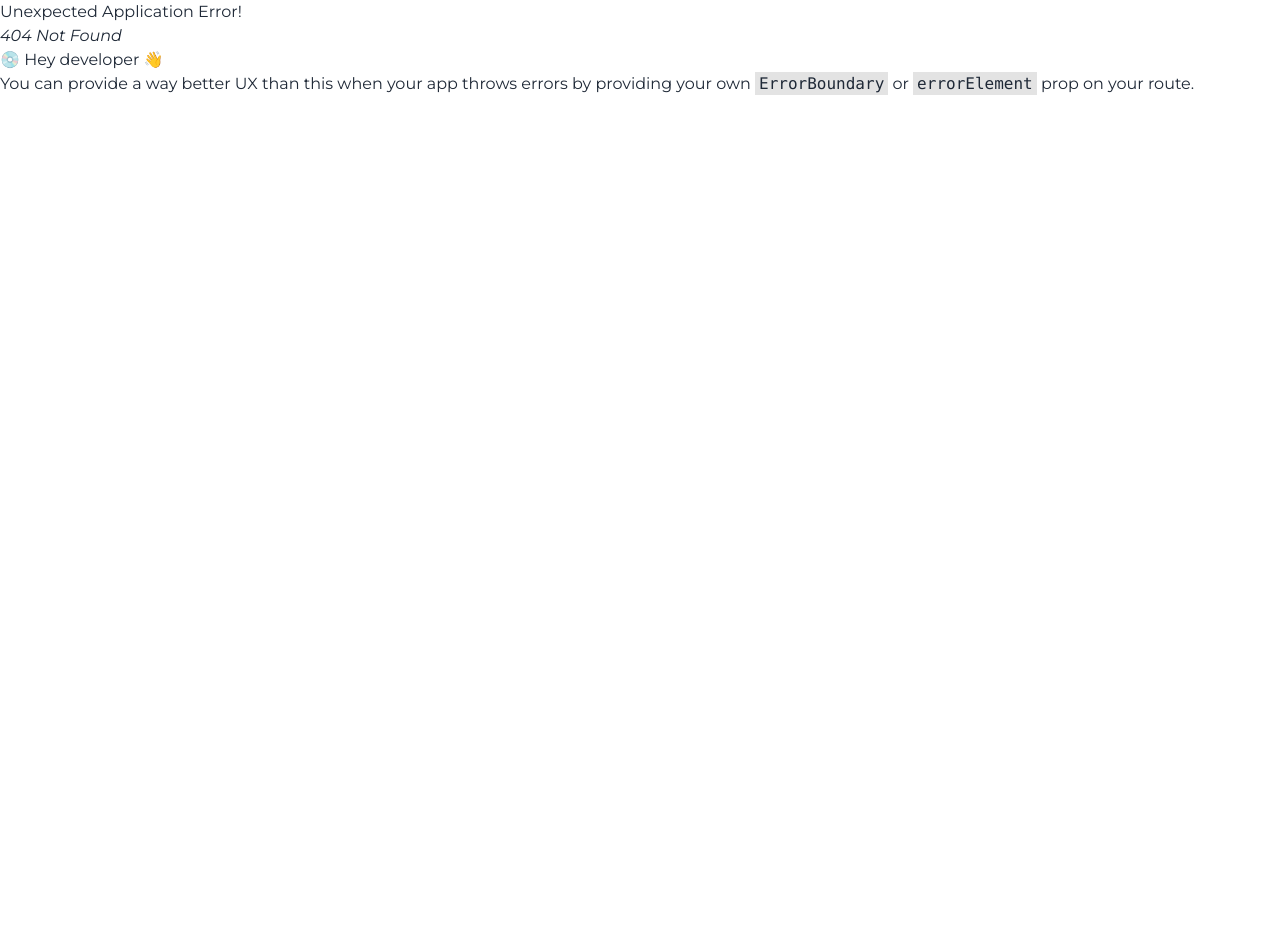
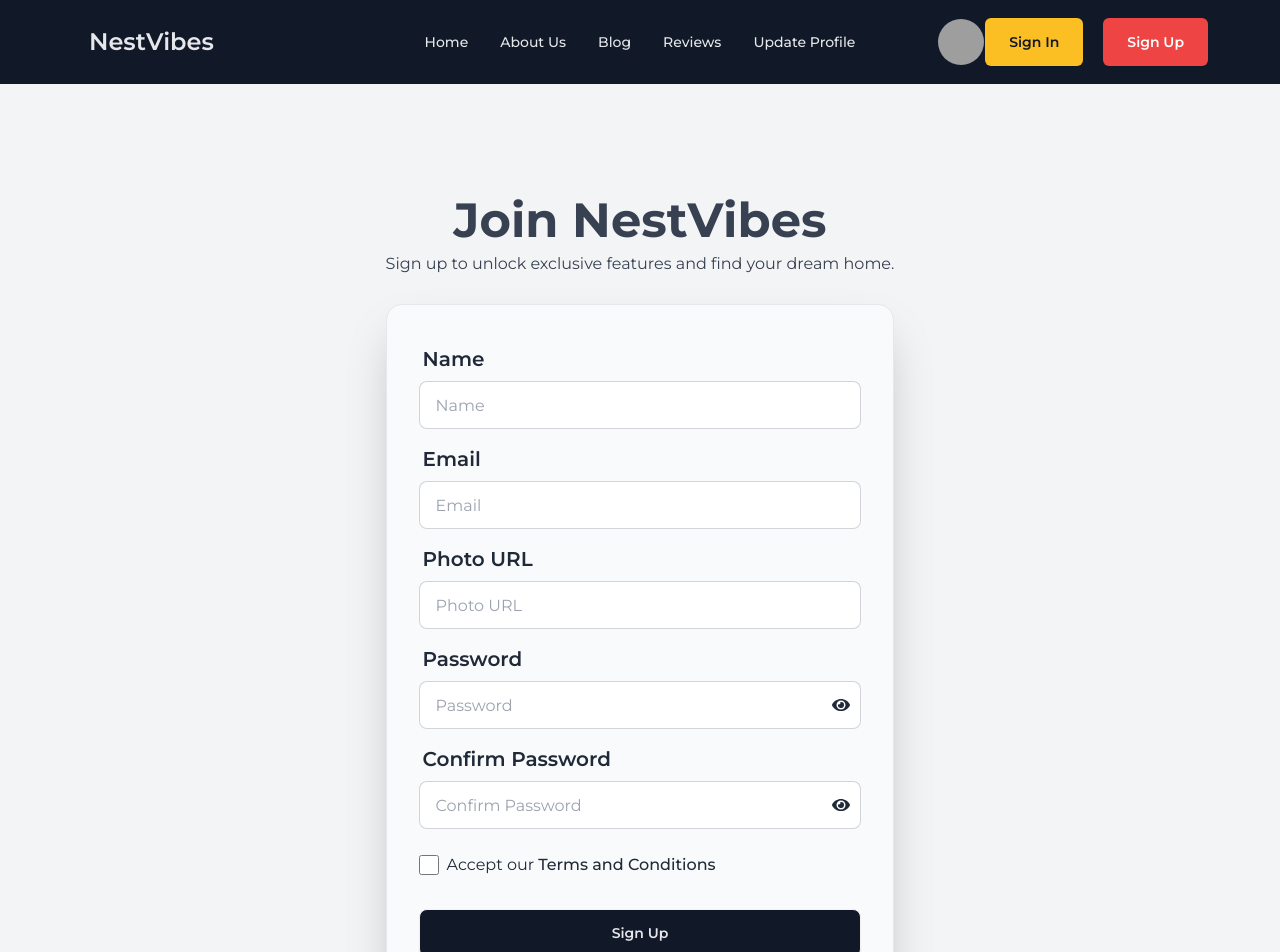
Before and after one commit to kawsar12759/react-nest-vibes, a React (Vite) app: page /signup in a window 1280 px wide. Before the commit this address had no page. Shown: the top 952 px of the page. Before the commit the page ends 800 px from the top, so only its background shows below. Built offline with nearby package versions, Linux system fonts and the light colour scheme; grey boxes are pictures that could not be loaded.

Commit message:
Worked on signup page

```diff
--- a/src/pages/Home/Banner.jsx
+++ b/src/pages/Home/Banner.jsx
@@ -4,6 +4,8 @@ import carouselImg3 from '../../assets/carouselImg3.jpg';
 import carouselImg4 from '../../assets/carouselImg4.png';
 
 const Banner = () => {
+
+
     return (
         <div>
             <div className="carousel w-full">
@@ -16,9 +18,9 @@ const Banner = () => {
                         <p className="text-lg text-gray-200 mt-2 text-center mb-4">
                             Discover a world of exceptional living spaces tailored to your needs. Whether you're searching for a cozy apartment, a spacious family home, or a charming vacation rental, NestVibes is here to help you find the ideal place. Explore our diverse property listings, connect with us, and start your journey to finding a home that truly feels like yours.
                         </p>
-                        <div className='flex justify-center'>
-                            <a href="/brochure" className="bg-teal-500 text-white py-2 px-4 rounded hover:bg-teal-600">View Listing</a>
-                            <a href="/contact" className=" ml-4 bg-yellow-500 text-black py-2 px-4 rounded hover:bg-yellow-600">Contact Us</a>
+                        <div className='flex justify-center font-medium'>
+                            <a href="/brochure" className="bg-[#0D9488] text-white py-3 px-5 rounded hover:bg-[#0F766E]">View Listing</a>
+                            <a href="/contact" className=" ml-4 bg-[#38BDF8] text-white py-3 px-5 rounded hover:bg-[#0284C7]">Contact Us</a>
                         </div>
                     </div>
                     <div className="absolute left-5 right-5 top-1/2 flex -translate-y-1/2 transform justify-between">
@@ -35,9 +37,9 @@ const Banner = () => {
                         <p className="text-lg text-gray-200 mt-2 text-center mb-4">
                             Discover a world of exceptional living spaces tailored to your needs. Whether you're searching for a cozy apartment, a spacious family home, or a charming vacation rental, NestVibes is here to help you find the ideal place. Explore our diverse property listings, connect with us, and start your journey to finding a home that truly feels like yours.
                         </p>
-                        <div className='flex justify-center'>
-                            <a href="/brochure" className="bg-teal-500 text-white py-2 px-4 rounded hover:bg-teal-600">View Listing</a>
-                            <a href="/contact" className=" ml-4 bg-yellow-500 text-black py-2 px-4 rounded hover:bg-yellow-600">Contact Us</a>
+                        <div className='flex justify-center font-medium'>
+                            <a href="/brochure" className="bg-[#0D9488] text-white py-3 px-5 rounded hover:bg-[#0F766E]">View Listing</a>
+                            <a href="/contact" className=" ml-4 bg-[#38BDF8] text-white py-3 px-5 rounded hover:bg-[#0284C7]">Contact Us</a>
                         </div>
                     </div>
                     <div className="absolute left-5 right-5 top-1/2 flex -translate-y-1/2 transform justify-between">
@@ -54,9 +56,9 @@ const Banner = () => {
                         <p className="text-lg text-gray-200 mt-2 text-center mb-4">
                             Discover a world of exceptional living spaces tailored to your needs. Whether you're searching for a cozy apartment, a spacious family home, or a charming vacation rental, NestVibes is here to help you find the ideal place. Explore our diverse property listings, connect with us, and start your journey to finding a home that truly feels like yours.
                         </p>
-                        <div className='flex justify-center'>
-                            <a href="/brochure" className="bg-teal-500 text-white py-2 px-4 rounded hover:bg-teal-600">View Listing</a>
-                            <a href="/contact" className=" ml-4 bg-yellow-500 text-black py-2 px-4 rounded hover:bg-yellow-600">Contact Us</a>
+                        <div className='flex justify-center font-medium'>
+                            <a href="/brochure" className="bg-[#0D9488] text-white py-3 px-5 rounded hover:bg-[#0F766E]">View Listing</a>
+                            <a href="/contact" className=" ml-4 bg-[#38BDF8] text-white py-3 px-5 rounded hover:bg-[#0284C7]">Contact Us</a>
                         </div>
 
                     </div>
@@ -74,9 +76,9 @@ const Banner = () => {
                         <p className="text-lg text-gray-200 mt-2 text-center mb-4">
                             Discover a world of exceptional living spaces tailored to your needs. Whether you're searching for a cozy apartment, a spacious family home, or a charming vacation rental, NestVibes is here to help you find the ideal place. Explore our diverse property listings, connect with us, and start your journey to finding a home that truly feels like yours.
                         </p>
-                        <div className='flex justify-center'>
-                            <a href="/brochure" className="bg-teal-500 text-white py-2 px-4 rounded hover:bg-teal-600">View Listing</a>
-                            <a href="/contact" className=" ml-4 bg-yellow-500 text-black py-2 px-4 rounded hover:bg-yellow-600">Contact Us</a>
+                        <div className='flex justify-center font-medium'>
+                            <a href="/brochure" className="bg-[#0D9488] text-white py-3 px-5 rounded hover:bg-[#0F766E]">View Listing</a>
+                            <a href="/contact" className=" ml-4 bg-[#38BDF8] text-white py-3 px-5 rounded hover:bg-[#0284C7]">Contact Us</a>
                         </div>
                     </div>
                     <div className="absolute left-5 right-5 top-1/2 flex -translate-y-1/2 transform justify-between">
--- /dev/null
+++ b/src/pages/SignIn/SignIn.jsx
@@ -0,0 +1,11 @@
+
+
+const SignIn = () => {
+    return (
+        <div>
+
+        </div>
+    );
+};
+
+export default SignIn;
--- /dev/null
+++ b/src/pages/SignUp/SignUp.jsx
@@ -0,0 +1,98 @@
+import { useState } from "react";
+import { FaEye } from "react-icons/fa";
+import { FaEyeSlash } from "react-icons/fa";
+import { Link } from "react-router-dom";
+
+const SignUp = () => {
+    const [showPassword, setShowPassword] = useState(false);
+    const [showConfirmPassword, setShowConfirmPassword] = useState(false);
+    const handleSignUp = e => {
+        e.preventDefault();
+        const name = e.target.name.value;
+        const email = e.target.email.value;
+        const photo = e.target.photourl.value;
+        const password = e.target.password.value;
+        const confirmPassword = e.target.confirmpassword.value;
+        const termChecked = e.target.terms.checked;
+
+        console.log(name, email, photo, password, confirmPassword, termChecked);
+
+    }
+
+    return (
+        <div>
+            <div>
+                <div className="hero bg-[#F3F4F6] p-28">
+                    <div className="">
+                        <div className="text-center text-[#374151]">
+                            <h1 className="text-5xl font-bold mb-2">Join NestVibes</h1>
+                            <p className="mb-7">Sign up to unlock exclusive features and find your dream home.</p>
+                        </div>
+                        <div className="card bg-[#F9FAFB] border border-[#E5E7EB] w-full shadow-2xl">
+                            <form className="card-body" onSubmit={handleSignUp}>
+                                <div className="form-control">
+                                    <label className="label">
+                                        <span className="label-text text-xl font-semibold">Name</span>
+
+                                    </label>
+                                    <input type="text" placeholder="Name" name="name" className="input input-bordered" required />
+                                </div>
+                                <div className="form-control">
+                                    <label className="label">
+                                        <span className="label-text text-xl font-semibold">Email</span>
+                                    </label>
+                                    <input type="email" placeholder="Email" name="email" className="input input-bordered" required />
+                                </div>
+                                <div className="form-control">
+                                    <label className="label">
+                                        <span className="label-text text-xl font-semibold">Photo URL</span>
+                                    </label>
+                                    <input type="text" placeholder="Photo URL" name="photourl" className="input input-bordered" required />
+                                </div>
+                                <div className="form-control">
+                                    <label className="label">
+                                        <span className="label-text text-xl font-semibold">Password</span>
+                                    </label>
+                                    <div className="relative">
+                                        <input type={showPassword ? "text" : "password"} placeholder="Password" name="password" className="input input-bordered w-full" required />
+                                        <span onClick={() => setShowPassword(!showPassword)} className='absolute top-4 right-1 mb-0 cursor-pointer'>
+                                            {
+                                                showPassword ? <FaEyeSlash className="w-8" /> : <FaEye className="w-8" />
+                                            }
+                                        </span>
+                                    </div>
+                                </div>
+                                <div className="form-control">
+                                    <label className="label">
+                                        <span className="label-text text-xl font-semibold">Confirm Password</span>
+                                    </label>
+                                    <div className="relative">
+                                        <input type={showConfirmPassword ? "text" : "password"} placeholder="Confirm Password" name="confirmpassword" className="input input-bordered w-full" required />
+                                        <span onClick={() => setShowConfirmPassword(!showConfirmPassword)} className='absolute top-4 right-1 mb-0 cursor-pointer'>
+                                            {
+                                                showConfirmPassword ? <FaEyeSlash className="w-8" /> : <FaEye className="w-8" />
+                                            }
+                                        </span>
+                                    </div>
+                                </div>
+                                <div className="mt-4 flex items-center">
+                                    <input className="h-5 w-5" type="checkbox" name="terms" id="terms" />
+                                    <label className="ml-2" htmlFor="terms">Accept our <a href="" className="font-medium">Terms and Conditions</a></label>
+                                </div>
+                                <div className="form-control mt-6">
+                                    <button className="btn bg-[#111827] text-[#E5E7EB] hover:bg-[#374151] hover:text-[#F9FAFB] ">Sign Up</button>
+                                </div>
+                                <div className=" mt-3">
+                                    <p className="text-center">Already have an account? <Link className="font-semibold" to='/signin'>Sign In</Link></p>
+                                </div>
+                            </form>
+
+                        </div>
+                    </div>
+                </div>
+            </div>
+        </div>
+    );
+};
+
+export default SignUp;
--- a/src/shared/Navbar/Navbar.jsx
+++ b/src/shared/Navbar/Navbar.jsx
@@ -4,15 +4,15 @@ import { Link, NavLink } from "react-router-dom";
 const Navbar = () => {
 
     const navLinks = <>
-        <li><NavLink className={({ isActive }) => isActive ? "!text-[#0D9488] !bg-[#F5F5F5] hover:bg-[#F5F5F5] hover:text-[#0D9488] active:!bg-[#004D40] active:!text-[#FFFFFF]  visited:!bg-[#F5F5F5] visited:!text-[#0D9488]" : "active:!bg-[#004D40] active:!text-[#FFFFFF]"} to='/'>Home</NavLink></li>
-        <li><NavLink className={({ isActive }) => isActive ? "!text-[#0D9488] !bg-[#F5F5F5] hover:bg-[#F5F5F5] hover:text-[#0D9488] active:!bg-[#004D40] active:!text-[#FFFFFF]  visited:!bg-[#F5F5F5] visited:!text-[#0D9488]" : "active:!bg-[#004D40] active:!text-[#FFFFFF]"} to='/about'>About Us</NavLink></li>
-        <li><NavLink className={({ isActive }) => isActive ? "!text-[#0D9488] !bg-[#F5F5F5] hover:bg-[#F5F5F5] hover:text-[#0D9488] active:!bg-[#004D40] active:!text-[#FFFFFF]  visited:!bg-[#F5F5F5] visited:!text-[#0D9488]" : "active:!bg-[#004D40] active:!text-[#FFFFFF]"} to='/blog'>Blog</NavLink></li>
-        <li><NavLink className={({ isActive }) => isActive ? "!text-[#0D9488] !bg-[#F5F5F5] hover:bg-[#F5F5F5] hover:text-[#0D9488] active:!bg-[#004D40] active:!text-[#FFFFFF]  visited:!bg-[#F5F5F5] visited:!text-[#0D9488]" : "active:!bg-[#004D40] active:!text-[#FFFFFF]"} to='/reviews'>Reviews</NavLink></li>
-        <li><NavLink className={({ isActive }) => isActive ? "!text-[#0D9488] !bg-[#F5F5F5] hover:bg-[#F5F5F5] hover:text-[#0D9488] active:!bg-[#004D40] active:!text-[#FFFFFF]  visited:!bg-[#F5F5F5] visited:!text-[#0D9488]" : "active:!bg-[#004D40] active:!text-[#FFFFFF]"} to='/updateprofile'>Update Profile</NavLink></li>
+        <li><NavLink className={({ isActive }) => isActive ? "!text-[#111827] font-semibold !bg-[#F5F5F5] hover:bg-[#F5F5F5] hover:text-[#111827] active:!bg-[#374151] active:!text-[#F1F5F9]  visited:!bg-[#F5F5F5] visited:!text-[#111827]" : "active:!bg-[#374151] active:!text-[#F1F5F9] hover:bg-[#374151] hover:text-[#F9FAFB] "} to='/'>Home</NavLink></li>
+        <li><NavLink className={({ isActive }) => isActive ? "!text-[#111827] font-semibold !bg-[#F5F5F5] hover:bg-[#F5F5F5] hover:text-[#111827] active:!bg-[#374151] active:!text-[#F1F5F9]  visited:!bg-[#F5F5F5] visited:!text-[#111827]" : "active:!bg-[#374151] active:!text-[#F1F5F9] hover:bg-[#374151] hover:text-[#F9FAFB] "} to='/about'>About Us</NavLink></li>
+        <li><NavLink className={({ isActive }) => isActive ? "!text-[#111827] font-semibold !bg-[#F5F5F5] hover:bg-[#F5F5F5] hover:text-[#111827] active:!bg-[#374151] active:!text-[#F1F5F9]  visited:!bg-[#F5F5F5] visited:!text-[#111827]" : "active:!bg-[#374151] active:!text-[#F1F5F9] hover:bg-[#374151] hover:text-[#F9FAFB] "} to='/blog'>Blog</NavLink></li>
+        <li><NavLink className={({ isActive }) => isActive ? "!text-[#111827] font-semibold !bg-[#F5F5F5] hover:bg-[#F5F5F5] hover:text-[#111827] active:!bg-[#374151] active:!text-[#F1F5F9]  visited:!bg-[#F5F5F5] visited:!text-[#111827]" : "active:!bg-[#374151] active:!text-[#F1F5F9] hover:bg-[#374151] hover:text-[#F9FAFB] "} to='/reviews'>Reviews</NavLink></li>
+        <li><NavLink className={({ isActive }) => isActive ? "!text-[#111827] font-semibold !bg-[#F5F5F5] hover:bg-[#F5F5F5] hover:text-[#111827] active:!bg-[#374151] active:!text-[#F1F5F9]  visited:!bg-[#F5F5F5] visited:!text-[#111827]" : "active:!bg-[#374151] active:!text-[#F1F5F9] hover:bg-[#374151] hover:text-[#F9FAFB] "} to='/updateprofile'>Update Profile</NavLink></li>
     </>
 
     return (
-        <div className="bg-[#0D9488] text-[#E5E7EB] px-16 py-2">
+        <div className="bg-[#111827] sticky text-[#E5E7EB] px-16 py-2 top-0 z-50">
             <div className="navbar">
                 <div className="navbar-start">
                     <div className="dropdown">
@@ -32,7 +32,7 @@ const Navbar = () => {
                         </div>
                         <ul
                             tabIndex={0}
-                            className="menu menu-sm dropdown-content bg-base-100 text-[#0D9488] rounded-box z-[1] mt-3 w-52 p-2 shadow">
+                            className="menu menu-sm dropdown-content bg-base-100 text-[#111827] rounded-box z-[1] mt-3 w-52 p-2 shadow">
                             {navLinks}
                         </ul>
                     </div>
@@ -51,8 +51,8 @@ const Navbar = () => {
                                 src="https://img.daisyui.com/images/stock/photo-1534528741775-53994a69daeb.webp" />
                         </div>
                     </div>
-                    <Link><button className="bg-[#4CAF50] text-[#FFFFFF] px-6 py-3 rounded-md mr-5 font-semibold">Sign In</button></Link>
-                    <Link className="bg-[#FF5722] text-[#FFFFFF] px-6 py-3 rounded-md font-semibold"><button>Sign Up</button></Link>
+                    <Link to='/signin'><button className="btn bg-[#FBBF24] text-[#111827] hover:bg-yellow-600 px-6 py-3 rounded-md mr-5 font-semibold border-none">Sign In</button></Link>
+                    <Link to='/signup'><button className="btn bg-[#EF4444] text-white hover:bg-red-600 px-6 py-3 rounded-md font-semibold border-none">Sign Up</button></Link>
                 </div>
             </div>
         </div>
```
Also changed, not shown: src/routes/Router.jsx (+10 -0 lines).
